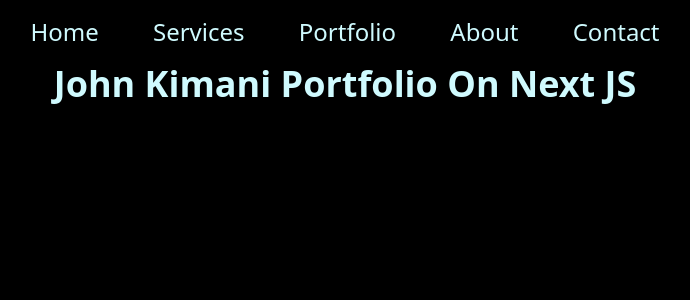
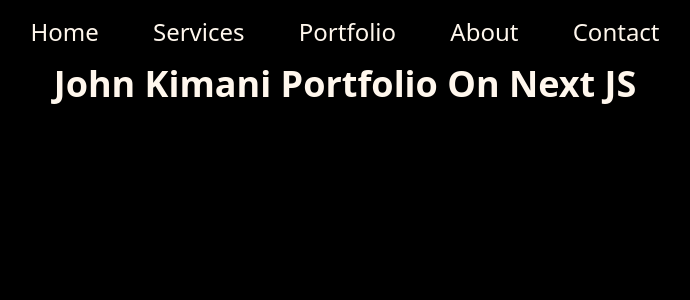
Before and after one commit to Kimoney/john-next, a Next.js app: page / in a window 1280 px wide. Shown: the top 300 px of the page, without its empty margins (295-985 px from the left). Built offline with nearby package versions, Linux system fonts and the light colour scheme.

Commit message:
style: Updated color theme.

```diff
--- a/src/app/globals.css
+++ b/src/app/globals.css
@@ -4,5 +4,5 @@
 
 body {
   background-color: black;
-  color: rgb(207 250 254);
+  color: rgb(255 247 237);
 }
--- a/src/app/ui/navbar.jsx
+++ b/src/app/ui/navbar.jsx
@@ -7,22 +7,22 @@
     <>
     {/* Medium Devices and Above*/}
     <div className="hidden md:block text-center text-2xl pt-4 space-x-12">
-    <Link className="inline-block md:inline" href="/"> Home</Link>
-    <Link className="inline-block md:inline" href="/services"> Services</Link>
-    <Link className="inline-block md:inline" href="/portfolio"> Portfolio</Link>
-    <Link className="inline-block md:inline" href="/about"> About</Link>
-    <Link className="inline-block md:inline" href="/contact"> Contact</Link>
+    <Link className="inline-block md:inline hover:text-orange-400" href="/"> Home</Link>
+    <Link className="inline-block md:inline hover:text-orange-400" href="/services"> Services</Link>
+    <Link className="inline-block md:inline hover:text-orange-400" href="/portfolio"> Portfolio</Link>
+    <Link className="inline-block md:inline hover:text-orange-400" href="/about"> About</Link>
+    <Link className="inline-block md:inline hover:text-orange-400" href="/contact"> Contact</Link>
     </div>
 
     {/* Mobile Devices View */}
 
     <div className="md:hidden flex place-content-around text-3xl pt-3 space-x-6">
 
-    <Link className="md:hidden" href="/"> <FaHouseUser/> </Link>
-    <Link className="md:hidden" href="/services"> <MdEngineering/> </Link>
-    <Link className="md:hidden" href="/portfolio"> <MdCollectionsBookmark/> </Link>
-    <Link className="md:hidden" href="/about"> <FaCircleInfo /> </Link>
-    <Link className="md:hidden" href="/contact"> <FaPhone/> </Link>
+    <Link className="md:hidden hover:text-orange-400" href="/"> <FaHouseUser/> </Link>
+    <Link className="md:hidden hover:text-orange-400" href="/services"> <MdEngineering/> </Link>
+    <Link className="md:hidden hover:text-orange-400" href="/portfolio"> <MdCollectionsBookmark/> </Link>
+    <Link className="md:hidden hover:text-orange-400" href="/about"> <FaCircleInfo /> </Link>
+    <Link className="md:hidden hover:text-orange-400" href="/contact"> <FaPhone/> </Link>
     </div>
     </>
   )
```
